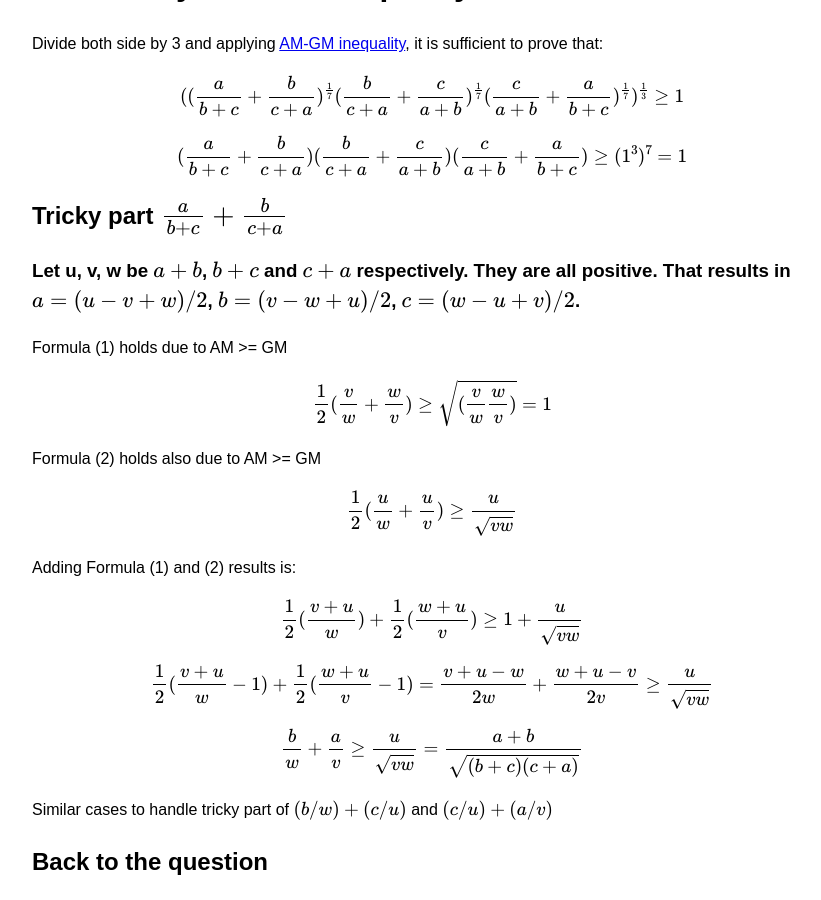
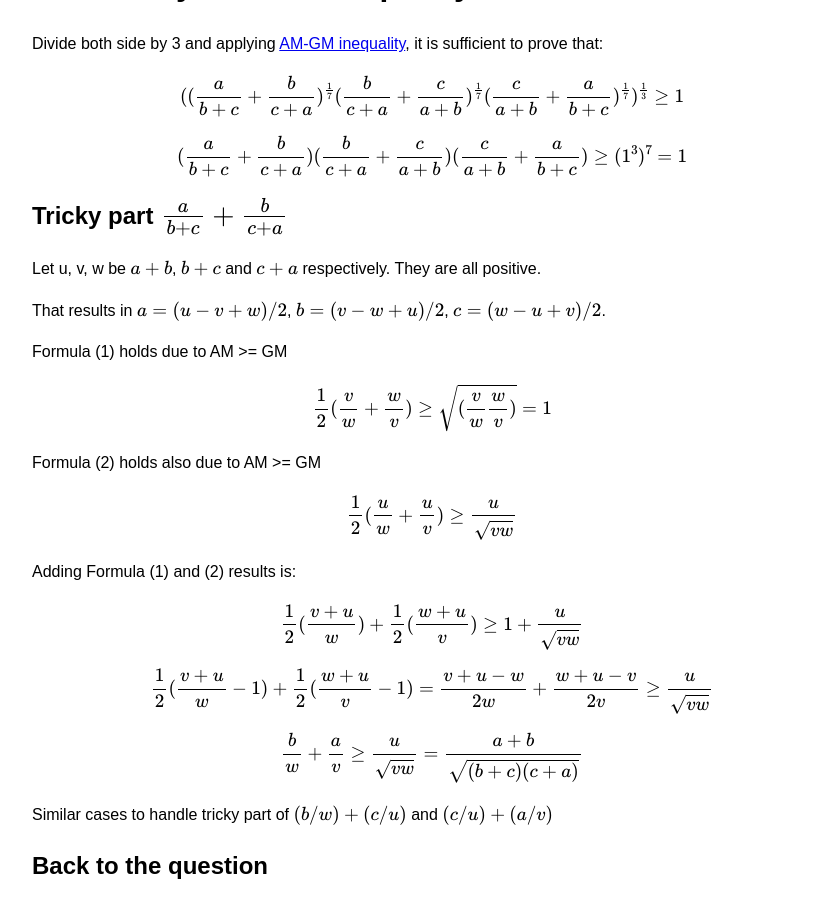
Before and after one commit to tinhomak/tinhomak.github.io, a Jekyll site: the page docs/math/solve_an_2020_irish_math_olymapid_question.html, which Jekyll copies as it is, in a window 1280 px wide and 900 px high, scrolled down 352 px. Shown: the whole window, without its empty margins (208-1029 px from the left). Built offline with Jekyll 4.4.1, drawn with Linux system fonts in a browser that asks for light colours.

```diff
--- a/docs/math/solve_an_2020_irish_math_olymapid_question.html
+++ b/docs/math/solve_an_2020_irish_math_olymapid_question.html
@@ -20,7 +20,8 @@ $$(\frac{a}{b+c} + \frac{b}{c+a}) ^ \frac{1}{7} + (\frac{b}{c+a} + \frac{c}{a+b}
         $$(\frac{a}{b+c} + \frac{b}{c+a})  (\frac{b}{c+a} + \frac{c}{a+b}) (\frac{c}{a+b} + \frac{a}{b+c}) \geq (1 ^ 3) ^ 7 = 1$$
     </p>
     <h2>Tricky part \( \frac{a}{b+c} + \frac{b}{c+a} \)</h2>
-    <h3>Let u, v, w be \( a+b \), \( b+c \) and \( c+a \) respectively. They are all positive. That results in \( a=(u-v+w)/2 \), \( b=(v-w+u)/2 \), \( c=(w-u+v)/2 \).</h3>
+    <p>Let u, v, w be \( a+b \), \( b+c \) and \( c+a \) respectively. They are all positive. </p>
+    <p>That results in \( a=(u-v+w)/2 \), \( b=(v-w+u)/2 \), \( c=(w-u+v)/2 \).</p>
     <p>Formula (1) holds due to AM >= GM</p>
     <p>$$\frac{1}{2} ( \frac{v}{w} + \frac{w}{v}) \geq \sqrt{ (\frac{v}{w} \frac{w}{v}) } = 1 $$</p>
     <p>Formula (2) holds also due to AM >= GM</p>
```
